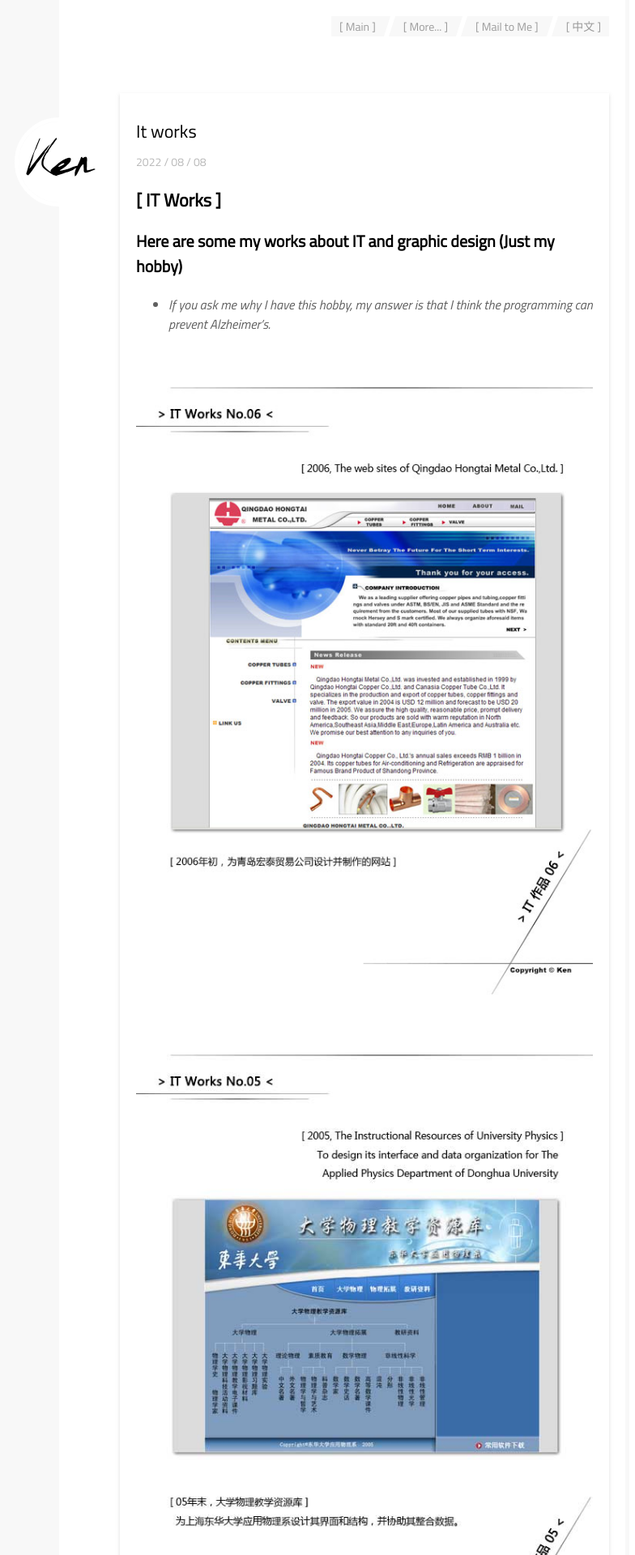
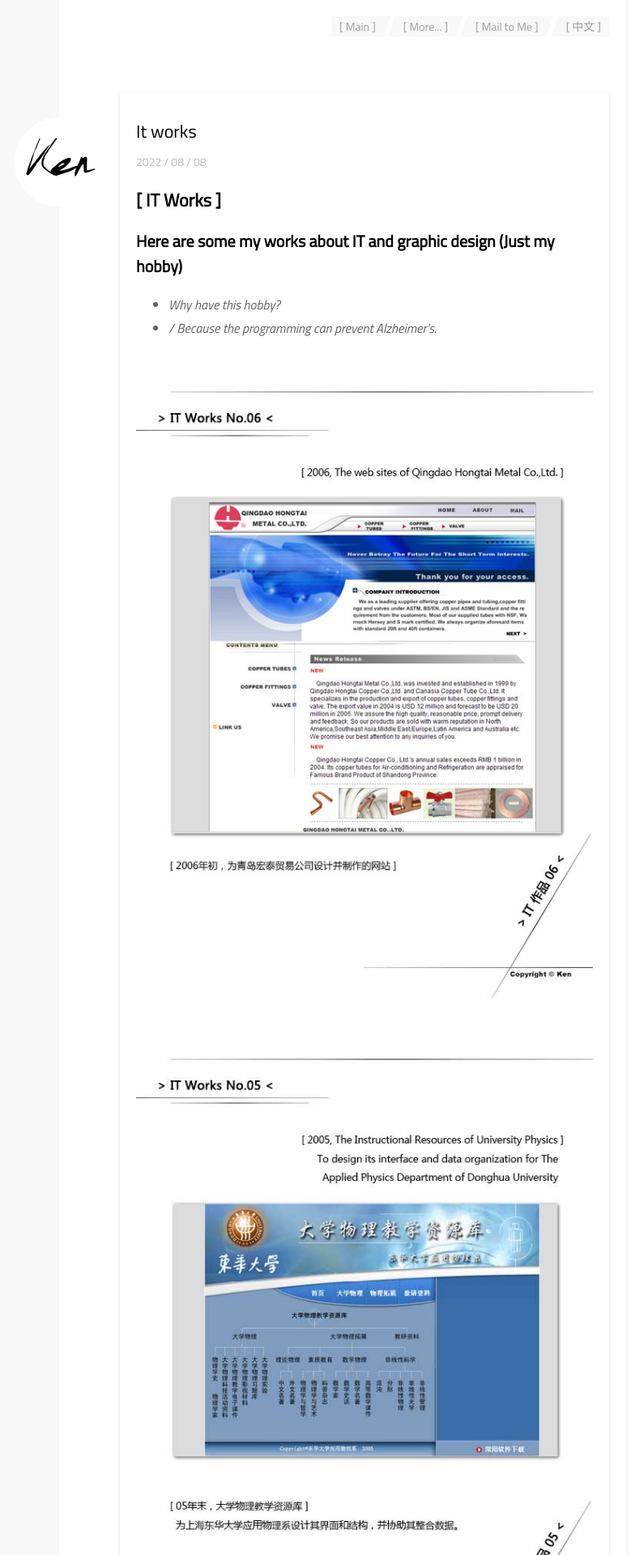
Before and after one commit to kenwebpage/kenwebpage.github.io, a Jekyll site: the page built from _posts/2022-08-08-itworks.md, in a window 1280 px wide. Shown: the top 1920 px of the page at 81% size, without its empty margins (375-1159 px from the left). Built offline with Jekyll 4.4.1, drawn with Linux system fonts in a browser that asks for light colours.

Commit message:
m3_20220814162301

```diff
--- a/_posts/2022-08-08-itworks.md
+++ b/_posts/2022-08-08-itworks.md
@@ -8,7 +8,8 @@
 
 ## Here are some my works about IT and graphic design (Just my hobby)
 
-- *If you ask me why I have this hobby, my answer is that I think the programming can prevent Alzheimer's.*
+- *Why have this hobby?*
+- */ Because the programming can prevent Alzheimer's.*
 
 ![itworks_06](/assets/img/itworks_06.jpg "itworks_06")
 
```
